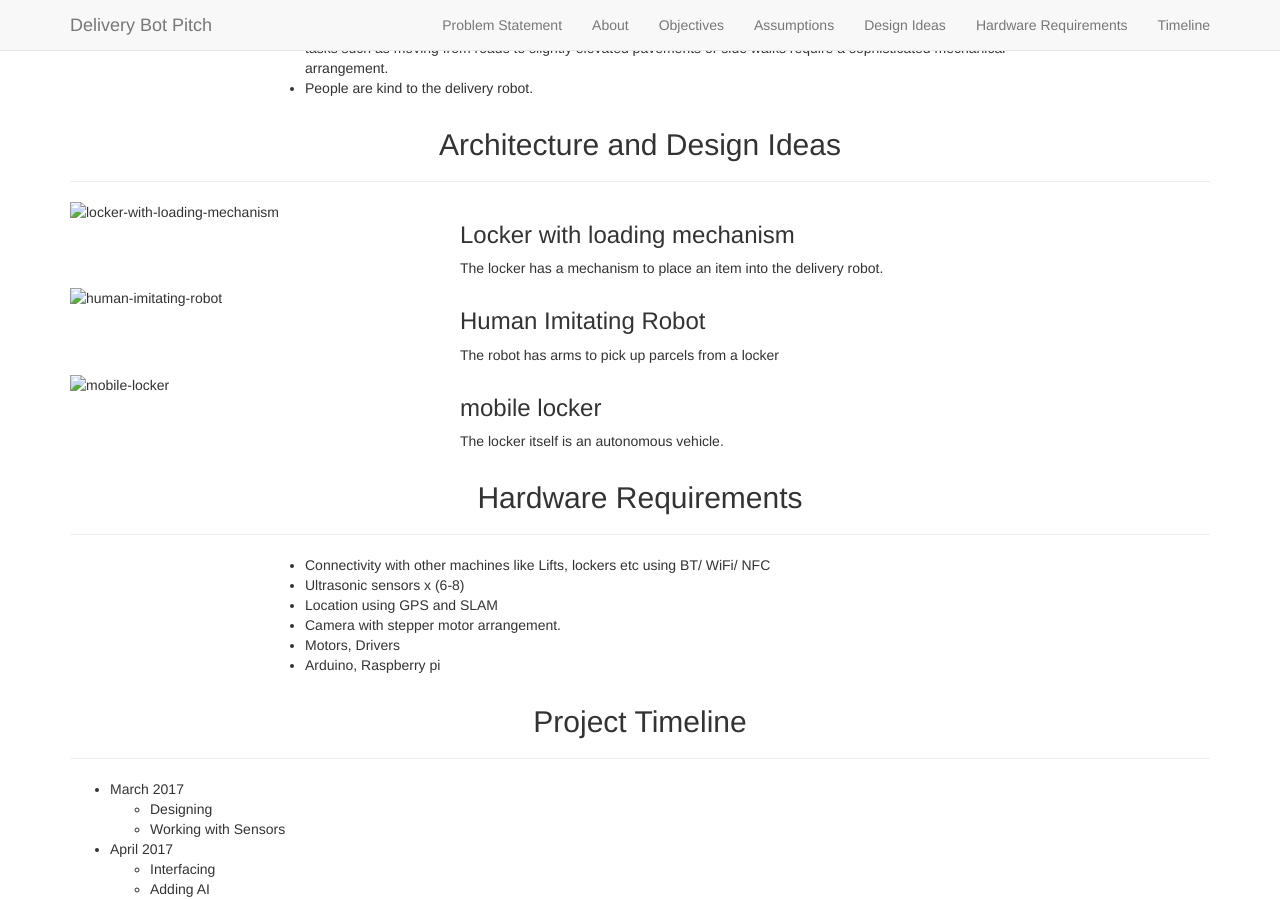
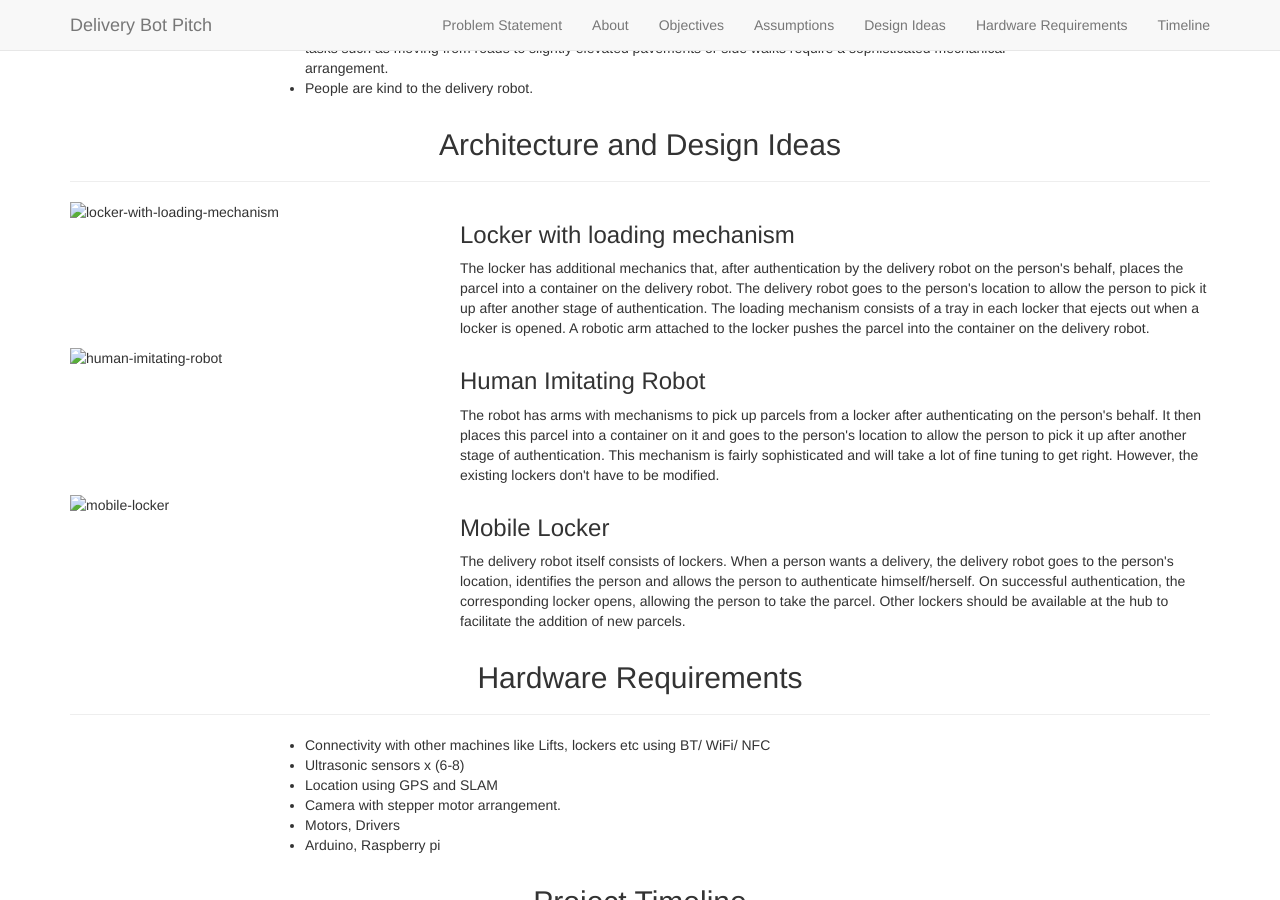
Before and after one commit to prajwaldp/delivery-robot-pitch, a Jekyll site: the page built from _posts/2017-03-08-design-1.md, in a window 1280 px wide and 900 px high, scrolled down 1418 px. Built offline with Jekyll 4.4.1, drawn with Linux system fonts in a browser that asks for light colours; nearby versions of some CDN libraries; library files that are not in the unit come from our copies.

Commit message:
improve design ideas

```diff
--- a/_posts/2017-03-08-design-1.md
+++ b/_posts/2017-03-08-design-1.md
@@ -2,6 +2,6 @@
 layout: default
 img: 1.png
 alt: mobile-locker
-title: mobile locker
-description: The locker itself is an autonomous vehicle.
+title: Mobile Locker
+description: The delivery robot itself consists of lockers. When a person wants a delivery, the delivery robot goes to the person's location, identifies the person and allows the person to authenticate himself/herself. On successful authentication, the corresponding locker opens, allowing the person to take the parcel. Other lockers should be available at the hub to facilitate the addition of new parcels.
 ---
```
Also changed, not shown: _posts/2017-03-08-design-2.md (+1 -1 lines), _posts/2017-03-08-design-3.md (+1 -1 lines).
